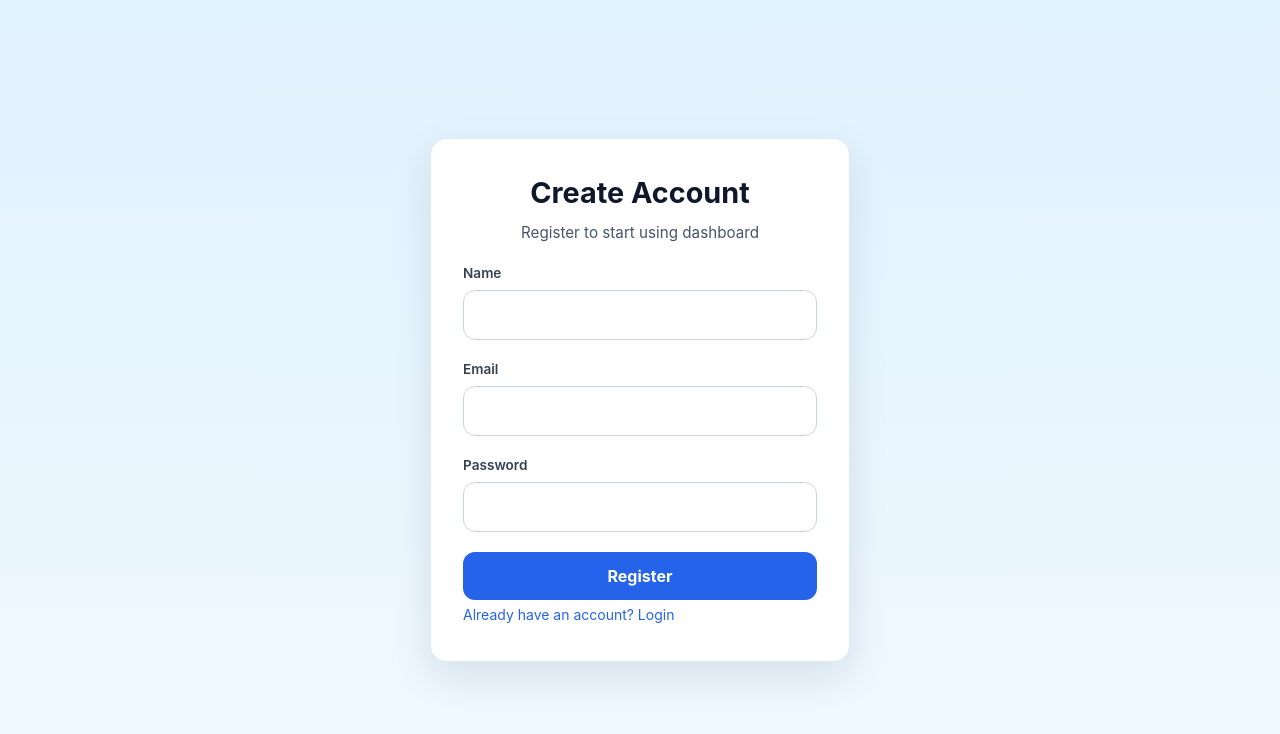
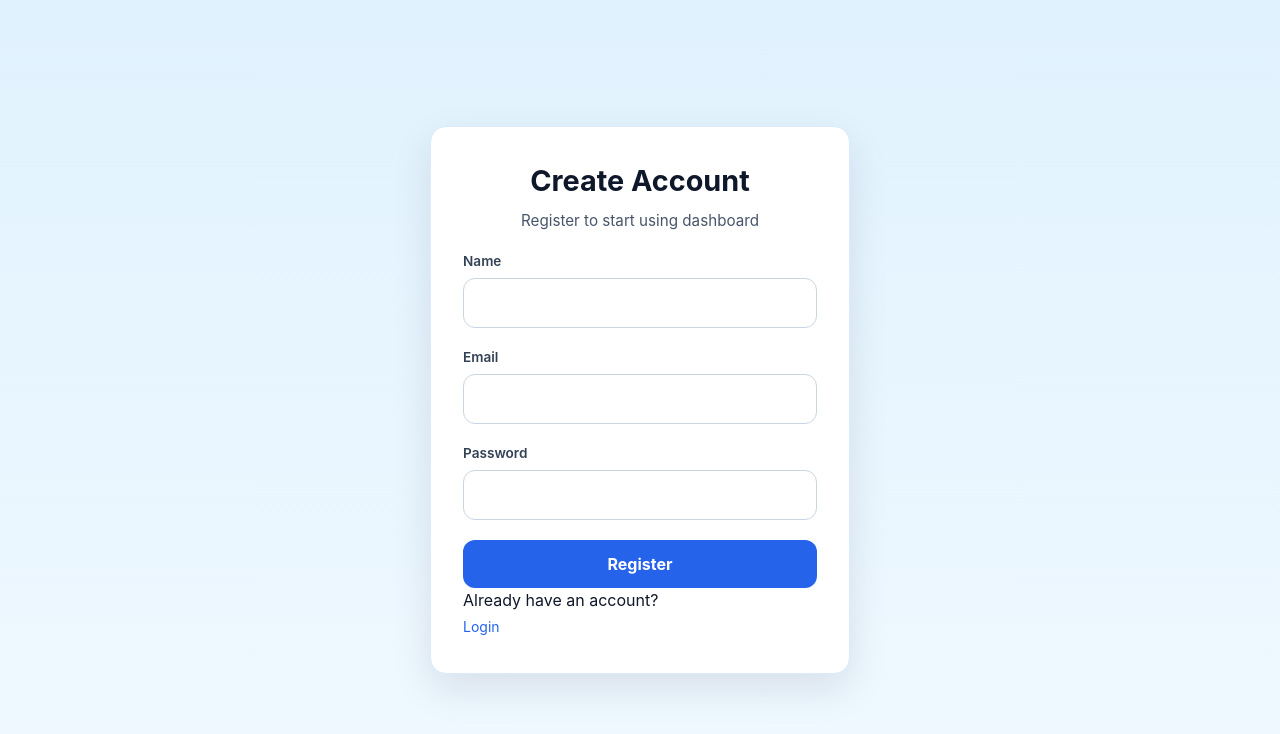
Before and after one commit to vikuuuuu/mydashboard, a Next.js app: page /register in a window 1280 px wide. Shown: the top 734 px of the page. Built offline with nearby package versions, Linux system fonts and the light colour scheme.

Commit message:
Update page.js

```diff
--- a/src/app/register/page.js
+++ b/src/app/register/page.js
@@ -96,12 +96,12 @@ export default function RegisterPage() {
           </button>
 
         </form>
-
+<p> Already have an account? </p>
         <button
           className={styles.switchMode}
           onClick={()=>router.push("/login")}
         >
-          Already have an account? Login
+         Login
         </button>
 
       </div>
```
